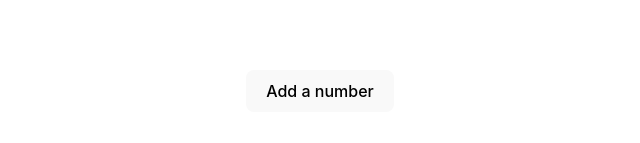
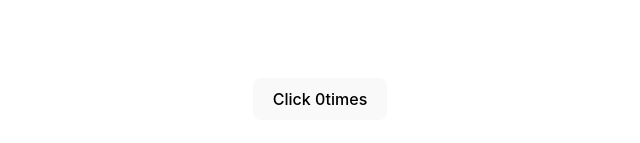
Before and after one commit to EmmanuelNdu/Reacthooks, a React (Vite) app: page / in a window 1280 px wide. Shown: the part 301-444 px from the top of the page, without its empty margins (320-960 px from the left). Built offline with nearby package versions, Linux system fonts and the light colour scheme.

Commit message:
use Effect hook to perform Dom

```diff
--- a/src/App.jsx
+++ b/src/App.jsx
@@ -4,6 +4,7 @@
 import HookCounter2 from './components/HookCounter2'
 import HookCounter3 from './components/HookCounter3'
 import HookCounter4 from './components/HookCounter4'
+import CounterEffect1 from './components/CounterEffect1'
 
 function App() {
 
@@ -11,8 +12,9 @@
     <>
     {/* <HookCounter />
     <HookCounter2 />
-    <HookCounter3 /> */}
-    <HookCounter4 />
+    <HookCounter3 />
+    <HookCounter4 /> */}
+    <CounterEffect1 />
     </>
   )
 }
--- /dev/null
+++ b/src/components/CounterEffect1.jsx
@@ -0,0 +1,17 @@
+import React, {useState, useEffect} from 'react'
+
+const CounterEffect1 = () => {
+
+    const [count, setCount] = useState(0)
+
+    useEffect (() => {
+        document.title = `You clicked ${count} times`
+    })
+  return (
+    <div>
+        <button onClick={ () =>  setCount(count + 1)}>Click {count}times</button>
+    </div>
+  )
+}
+
+export default CounterEffect1
```
